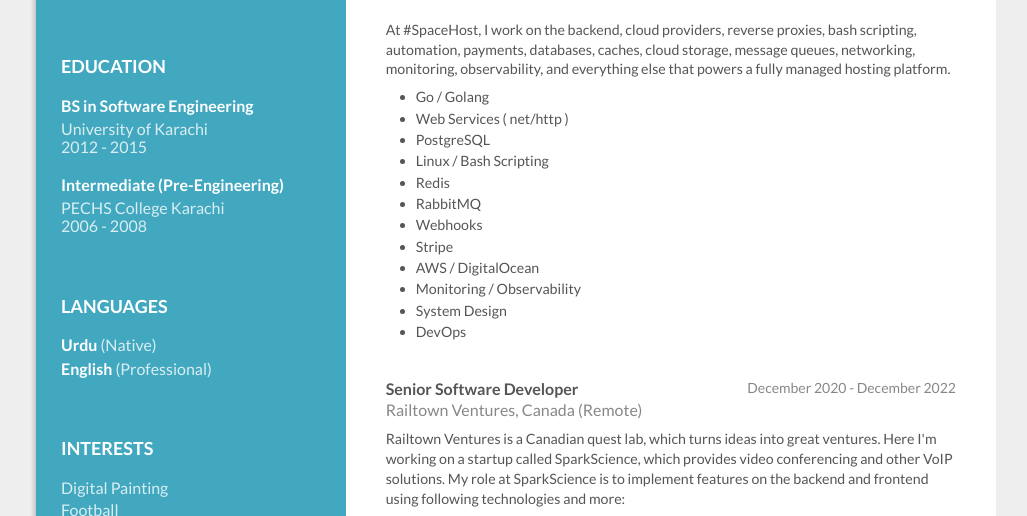
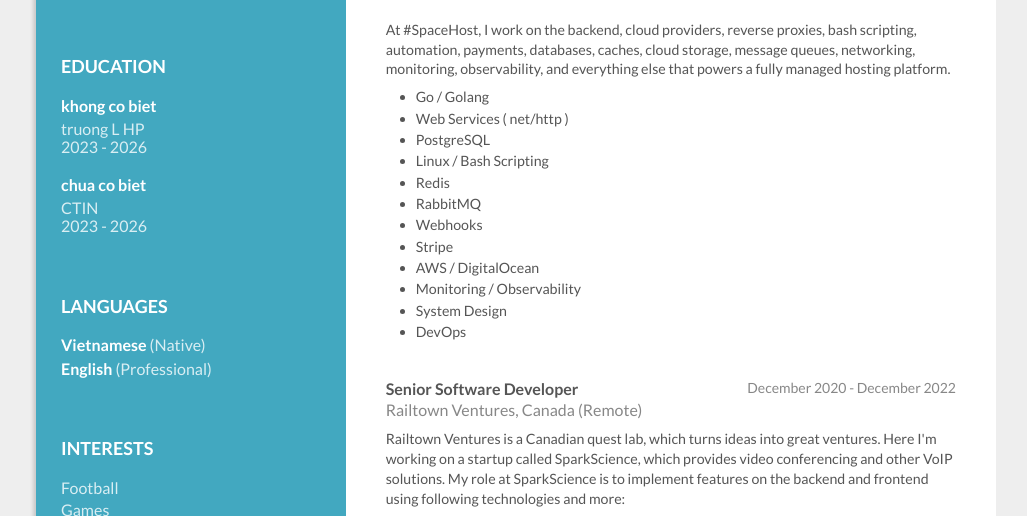
Before and after one commit to krakenluvu/krakenluvu.github.io, a plain HTML site: page index.html in a window 1280 px wide. Shown: the part 430-946 px from the top of the page, without its empty margins (124-1151 px from the left). Drawn offline with nearby package versions, Linux system fonts and the light colour scheme.

Commit message:
Update index.html

```diff
--- a/index.html
+++ b/index.html
@@ -51,25 +51,23 @@
 
                     <h3>Education</h3>
                     <div class="personal-ed">
-                        <p class="personal-ed-bold">BS in Software Engineering</p>
-                        <p class="personal-ed-light">University of Karachi<br>2012 - 2015</p>
+                        <p class="personal-ed-bold">khong co biet</p>
+                        <p class="personal-ed-light">truong L HP<br>2023 - 2026</p>
                     </div>
                     <div class="personal-ed">
-                        <p class="personal-ed-bold">Intermediate (Pre-Engineering)</p>
-                        <p class="personal-ed-light">PECHS College Karachi<br>2006 - 2008</p>
+                        <p class="personal-ed-bold">chua co biet</p>
+                        <p class="personal-ed-light">CTIN<br>2023 - 2026</p>
                     </div>
 
                     <h3>Languages</h3>
                     <div class="personal-ed">
-                        <p class="personal-ed-bold">Urdu <span>(Native)</span></p>
+                        <p class="personal-ed-bold">Vietnamese <span>(Native)</span></p>
                         <p class="personal-ed-bold">English <span>(Professional)</span></p>
                     </div>
 
                     <h3>Interests</h3>
                     <div class="personal-ed">
-                        <p class="personal-ed-light">Digital Painting</p>
                         <p class="personal-ed-light">Football</p>
-                        <p class="personal-ed-light">Swimming</p>
                         <p class="personal-ed-light">Games</p>
                     </div>
 
```
